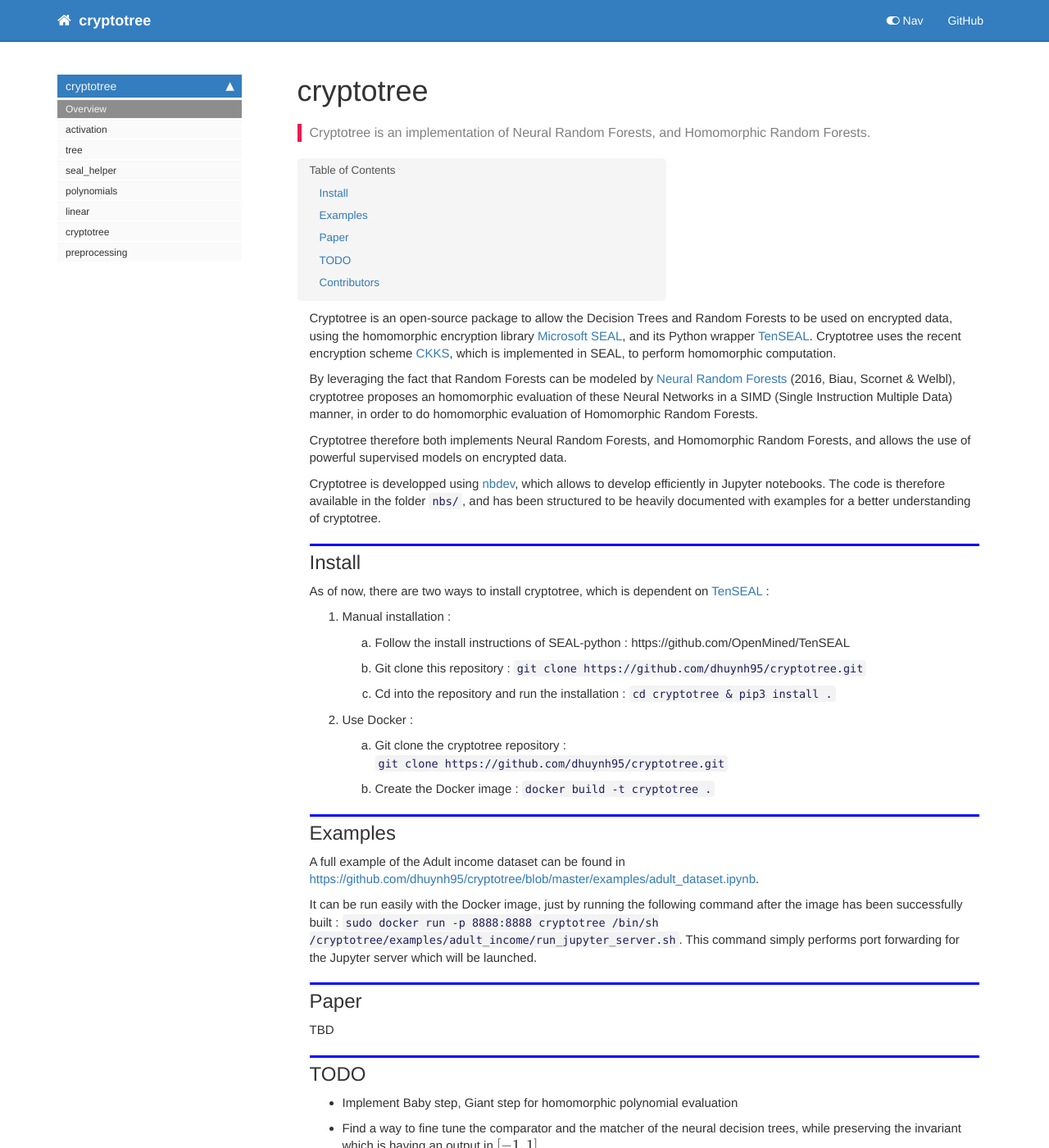
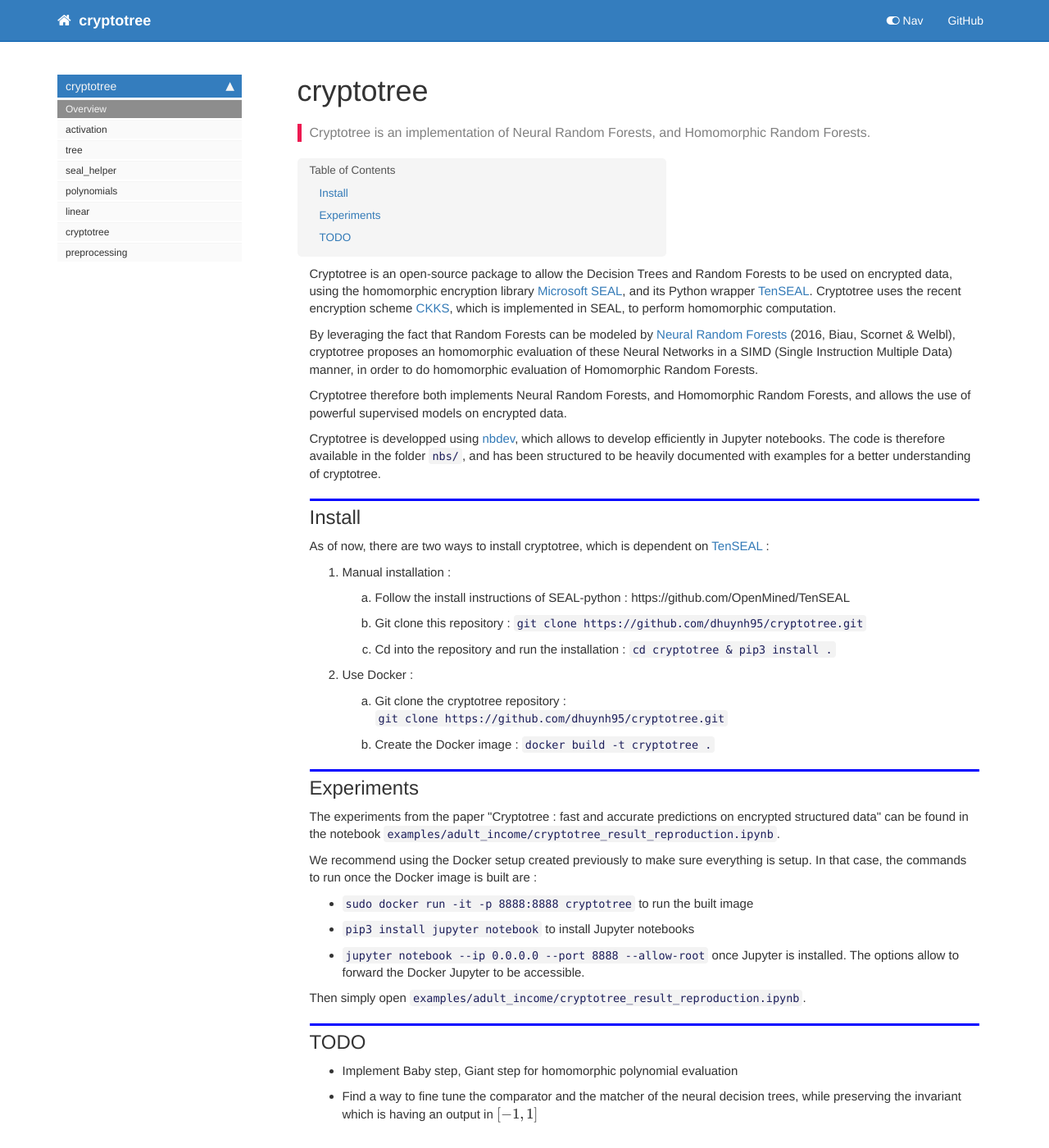
Before and after one commit to dhuynh95/cryptotree, a Jekyll site: the page built from docs/index.html, in a window 1280 px wide and 1400 px high. Shown: the whole window at 82% size. Built offline with Jekyll 4.4.1, drawn with Linux system fonts in a browser that asks for light colours; nearby versions of some CDN libraries; comment, search, counter and statistics services are not loaded.

Commit message:
Modified index and adult income for Neurips

```diff
--- a/docs/activations.html
+++ b/docs/activations.html
@@ -65,7 +65,7 @@ description: "Activation classes and methods to be used for Neural Decision Tree
 
 
 <div class="output_markdown rendered_html output_subarea ">
-<h4 id="compute_leaves" class="doc_header"><code>compute_leaves</code><a href="https://github.com/dhuynh95/cryptotree/tree/master/cryptotree/activations.py#L20" class="source_link" style="float:right">[source]</a></h4><blockquote><p><code>compute_leaves</code>(<strong><code>n_nodes</code></strong>:<code>int</code>, <strong><code>children_left</code></strong>:<code>List</code>[<code>T</code>], <strong><code>children_right</code></strong>:<code>List</code>[<code>T</code>])</p>
+<h4 id="compute_leaves" class="doc_header"><code>compute_leaves</code><a href="https://github.com/dhuynh95/cryptotree/tree/master/cryptotree/activations.py#L20" class="source_link" style="float:right">[source]</a></h4><blockquote><p><code>compute_leaves</code>(<strong><code>n_nodes</code></strong>:<code>int</code>, <strong><code>children_left</code></strong>:<code>List</code>, <strong><code>children_right</code></strong>:<code>List</code>)</p>
 </blockquote>
 <p>Computes the leaves and the depth of a tree.</p>
 
--- a/docs/cryptotree.html
+++ b/docs/cryptotree.html
@@ -324,7 +324,7 @@ homomorphic operations from a Neural Decision Tree.</p>
 
 <div class="output_text output_subarea output_execute_result">
 <pre>(&lt;Figure size 432x288 with 1 Axes&gt;,
- &lt;matplotlib.axes._subplots.AxesSubplot at 0x7f9c700b1460&gt;)</pre>
+ &lt;matplotlib.axes._subplots.AxesSubplot at 0x7fa3c7cb82e8&gt;)</pre>
 </div>
 
 </div>
--- a/docs/index.html
+++ b/docs/index.html
@@ -67,27 +67,20 @@ description: "Cryptotree is an implementation of Neural Random Forests, and Homo
 </div>
 <div class="cell border-box-sizing text_cell rendered"><div class="inner_cell">
 <div class="text_cell_render border-box-sizing rendered_html">
-<h2 id="Examples">Examples<a class="anchor-link" href="#Examples"> </a></h2>
+<h2 id="Experiments">Experiments<a class="anchor-link" href="#Experiments"> </a></h2>
 </div>
 </div>
 </div>
 <div class="cell border-box-sizing text_cell rendered"><div class="inner_cell">
 <div class="text_cell_render border-box-sizing rendered_html">
-<p>A full example of the Adult income dataset can be found in <a href="https://github.com/dhuynh95/cryptotree/blob/master/examples/adult_dataset.ipynb">https://github.com/dhuynh95/cryptotree/blob/master/examples/adult_dataset.ipynb</a>.</p>
-<p>It can be run easily with the Docker image, just by running the following command after the image has been successfully built : <code>sudo docker run -p 8888:8888 cryptotree /bin/sh /cryptotree/examples/adult_income/run_jupyter_server.sh</code>. This command simply performs port forwarding for the Jupyter server which will be launched.</p>
-
-</div>
-</div>
-</div>
-<div class="cell border-box-sizing text_cell rendered"><div class="inner_cell">
-<div class="text_cell_render border-box-sizing rendered_html">
-<h2 id="Paper">Paper<a class="anchor-link" href="#Paper"> </a></h2>
-</div>
-</div>
-</div>
-<div class="cell border-box-sizing text_cell rendered"><div class="inner_cell">
-<div class="text_cell_render border-box-sizing rendered_html">
-<p>TBD</p>
+<p>The experiments from the paper "Cryptotree : fast and accurate predictions on encrypted structured data" can be found in the notebook <code>examples/adult_income/cryptotree_result_reproduction.ipynb</code>.</p>
+<p>We recommend using the Docker setup created previously to make sure everything is setup. In that case, the commands to run once the Docker image is built are :</p>
+<ul>
+<li><code>sudo docker run -it -p 8888:8888 cryptotree</code> to run the built image</li>
+<li><code>pip3 install jupyter notebook</code> to install Jupyter notebooks</li>
+<li><code>jupyter notebook --ip 0.0.0.0 --port 8888 --allow-root</code> once Jupyter is installed. The options allow to forward the Docker Jupyter to be accessible.</li>
+</ul>
+<p>Then simply open <code>examples/adult_income/cryptotree_result_reproduction.ipynb</code>.</p>
 
 </div>
 </div>
@@ -102,19 +95,4 @@ description: "Cryptotree is an implementation of Neural Random Forests, and Homo
 </div>
 </div>
 </div>
-<div class="cell border-box-sizing text_cell rendered"><div class="inner_cell">
-<div class="text_cell_render border-box-sizing rendered_html">
-<h2 id="Contributors">Contributors<a class="anchor-link" href="#Contributors"> </a></h2>
 </div>
-</div>
-</div>
-<div class="cell border-box-sizing text_cell rendered"><div class="inner_cell">
-<div class="text_cell_render border-box-sizing rendered_html">
-<ul>
-<li><a href="https://github.com/dhuynh95">D. Huynh</a></li>
-</ul>
-
-</div>
-</div>
-</div>
-</div>
--- a/docs/polynomials.html
+++ b/docs/polynomials.html
@@ -287,10 +287,10 @@ description: "Polynomials approxmiations and SEAL polynomials evaluations"
 
 Powers computed :
 
-    [ 1.9999998, 2.0000002, 1.9999997, ..., 1.9999996, 1.9999998, 2.0000017 ]
+    [ 1.9999992, 2.0000029, 1.9999984, ..., 1.9999998, 2.0000006, 2.0000003 ]
 
 
-    [ 3.9999966, 4.0000012, 3.9999990, ..., 3.9999999, 4.0000011, 4.0000070 ]
+    [ 3.9999975, 4.0000105, 3.9999958, ..., 3.9999986, 4.0000005, 4.0000023 ]
 
 </pre>
 </div>
```
Also changed, not shown: README.md, 10 other files.
